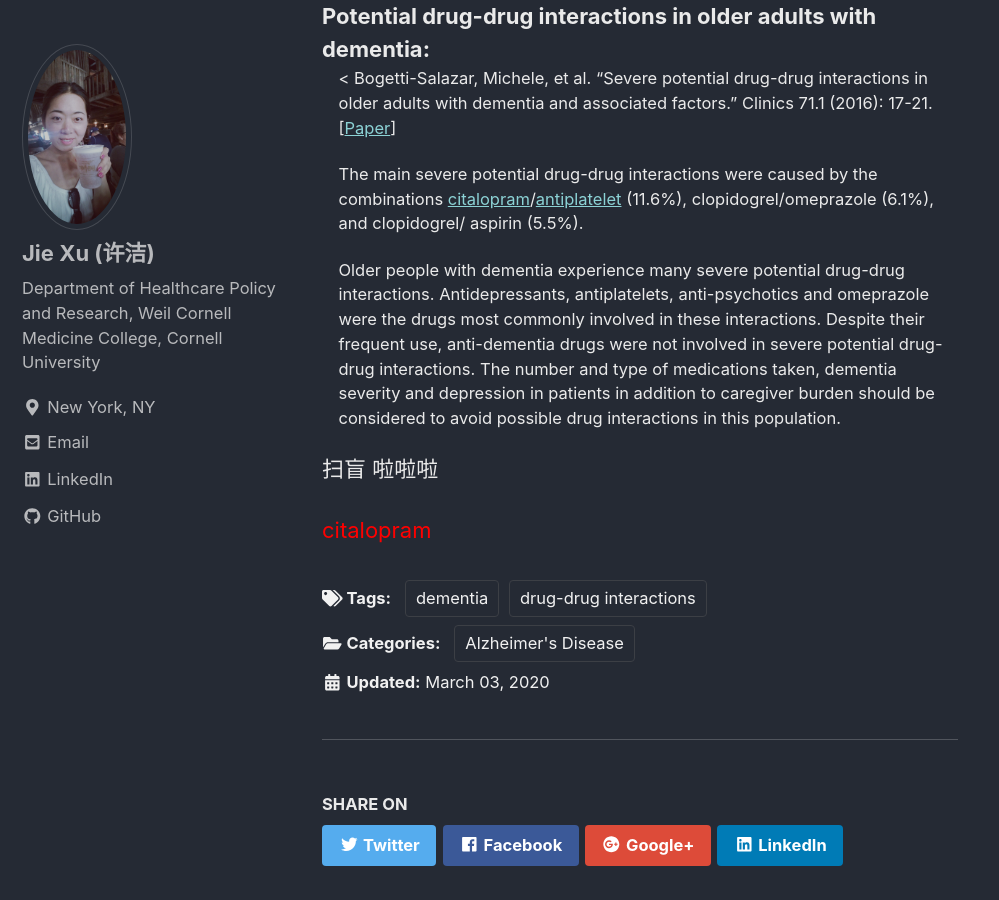
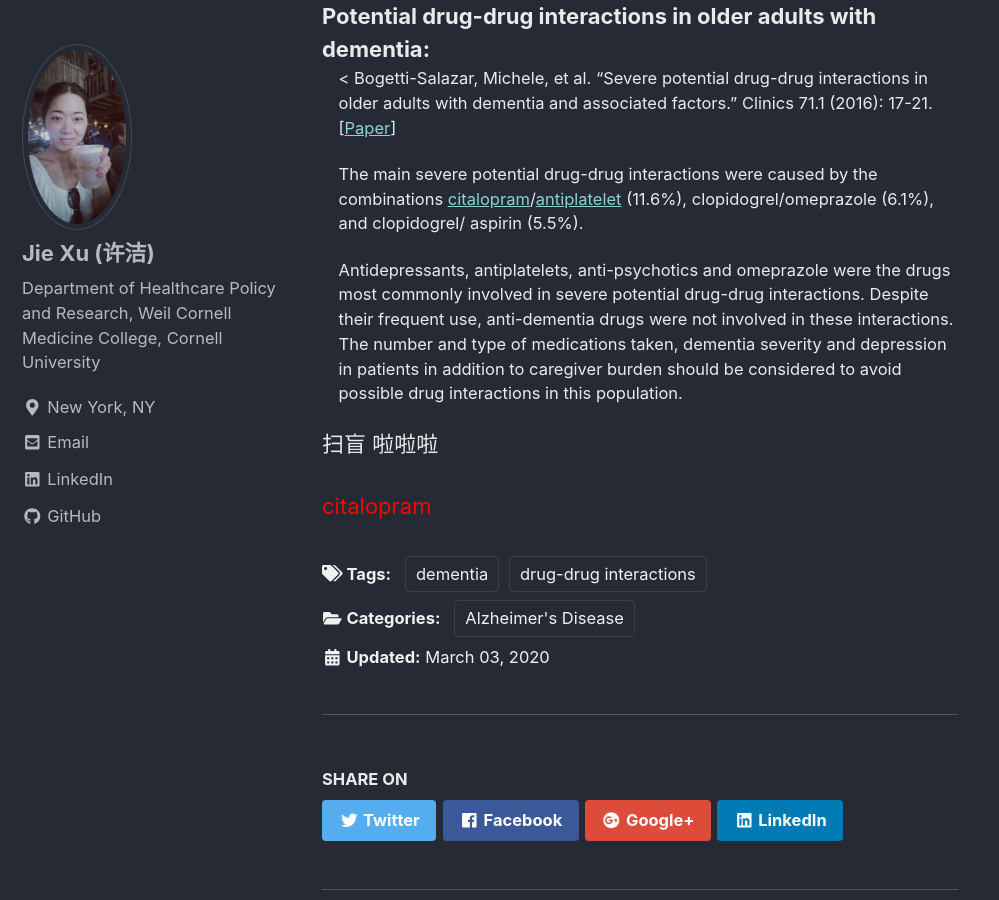
Before and after one commit to jxu1015/jxu1015.github.io, a Jekyll site: the page built from _posts/2020-03-03-AD-Related-Drugs.md, in a window 1280 px wide and 900 px high, scrolled down 358 px. Shown: the whole window, without its empty margins (0-999 px from the left). Built offline with Jekyll 4.4.1, drawn with Linux system fonts in a browser that asks for light colours; nearby versions of some CDN libraries.

Commit message:
Update 2020-03-03-AD-Related-Drugs.md

```diff
--- a/_posts/2020-03-03-AD-Related-Drugs.md
+++ b/_posts/2020-03-03-AD-Related-Drugs.md
@@ -15,7 +15,7 @@ Potential drug-drug interactions in older adults with dementia:
 
 :   The main severe potential drug-drug interactions were caused by the combinations [citalopram](https://www.drugs.com/citalopram.html)/[antiplatelet](https://www.drugs.com/drug-class/antiplatelet-agents.html) (11.6%), clopidogrel/omeprazole (6.1%), and clopidogrel/ aspirin (5.5%).
 
-:   Older people with dementia experience many severe potential drug-drug interactions. Antidepressants, antiplatelets, anti-psychotics and omeprazole were the drugs most commonly involved in these interactions. Despite their frequent use, anti-dementia drugs were not involved in severe potential drug-drug interactions. The number and type of medications taken, dementia severity and depression in patients in addition to caregiver burden should be considered to avoid possible drug interactions in this population.
+:   Antidepressants, antiplatelets, anti-psychotics and omeprazole were the drugs most commonly involved in severe potential drug-drug interactions. Despite their frequent use, anti-dementia drugs were not involved in these interactions. The number and type of medications taken, dementia severity and depression in patients in addition to caregiver burden should be considered to avoid possible drug interactions in this population.
 
 
 
```
